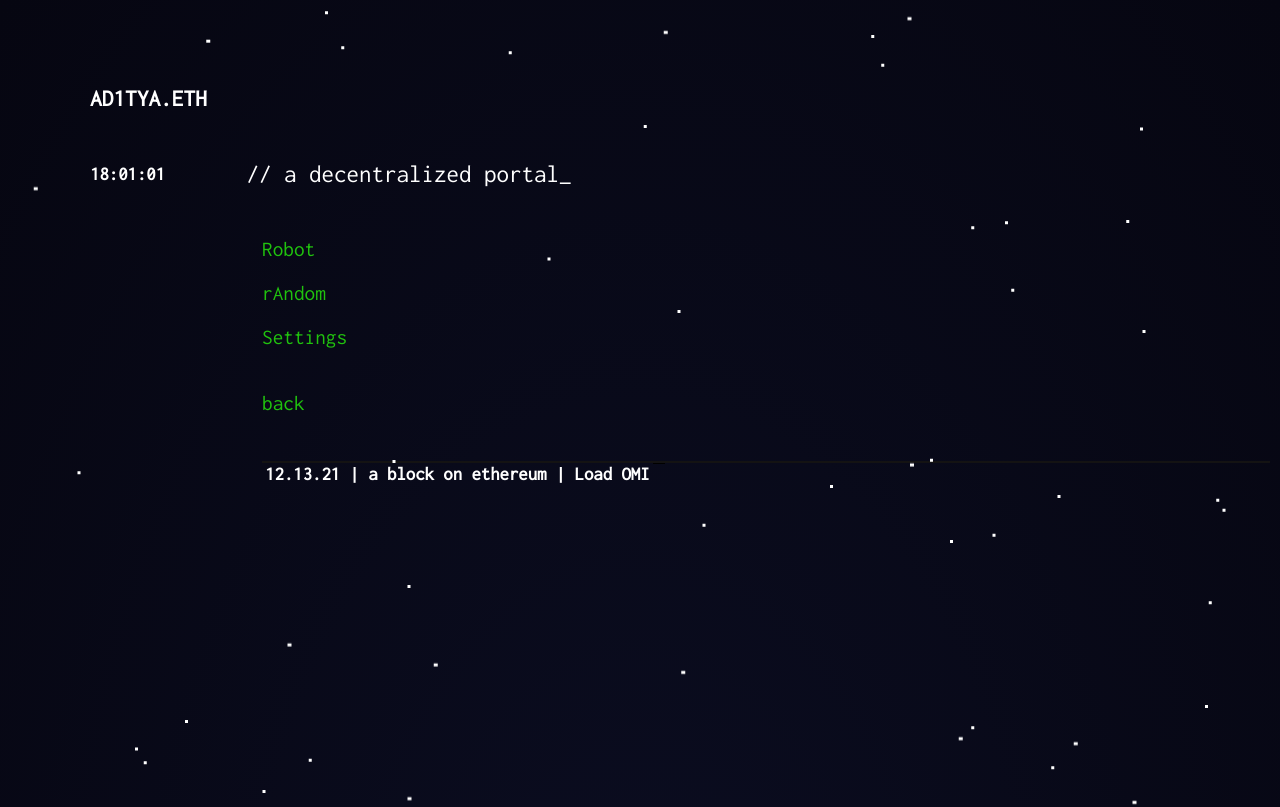
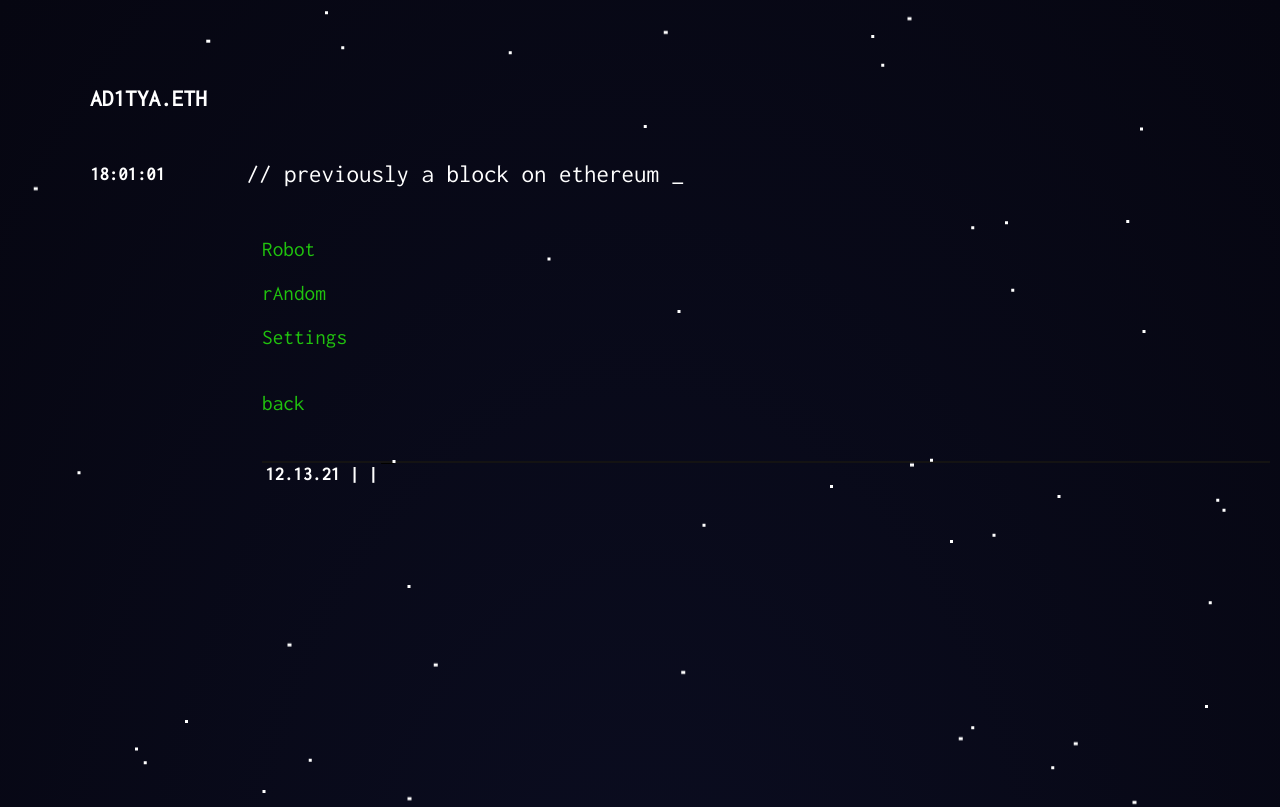
Before and after one commit to adityasreedhar/adityasreedhar.github.io, a plain HTML site: page extras.html in a window 1280 px wide. Shown: the top 807 px of the page. Drawn offline with Linux system fonts and the light colour scheme; a web font is replaced by a local one.

Commit message:
Add files via upload

```diff
--- a/extras.html
+++ b/extras.html
@@ -83,7 +83,7 @@ function checkTime(i) {
 
     <th>
  <div class="menu" >
- <p id="start">// a decentralized portal</p>
+ <p id="start">// previously a block on ethereum </p>
 
         </div>
     </th>
@@ -145,7 +145,7 @@ function myFunction() {
          <table>
 
           <tr >
-    <th id="min">12.13.21 | a block on ethereum | Load OMI </th>
+    <th id="min">12.13.21 | | </th>
     <th id="minn"></th>
     <th> <div class="addthis_inline_follow_toolbox"></div></th>
         </tr>
```
Also changed, not shown: index.html (+3 -3 lines).
